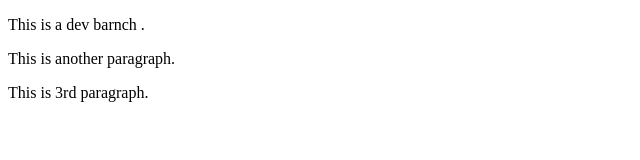
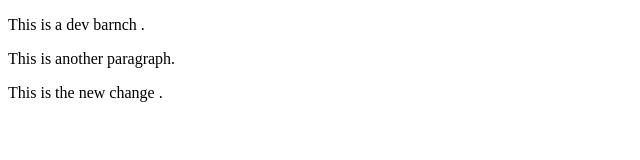
Before and after one commit to Shivam820954/CI-CD, a plain HTML site: page index.html in a window 1280 px wide. Shown: the full height of the page, 0-640 px from the left. Drawn offline with Linux system fonts and the light colour scheme.

Commit message:
Update index.html

```diff
--- a/index.html
+++ b/index.html
@@ -4,6 +4,6 @@
 
 <p>This is a dev barnch .</p>
 <p>This is another paragraph.</p>
-<p>This is 3rd paragraph.</p>
+<p>This is  the new change .</p>
 </body>
 </html>
```
